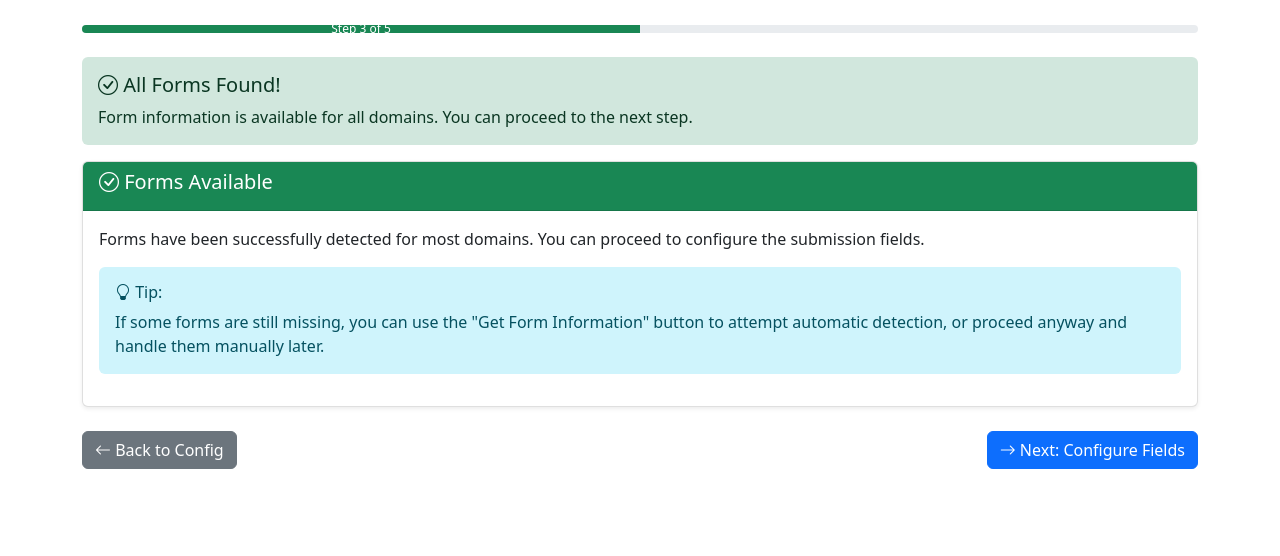
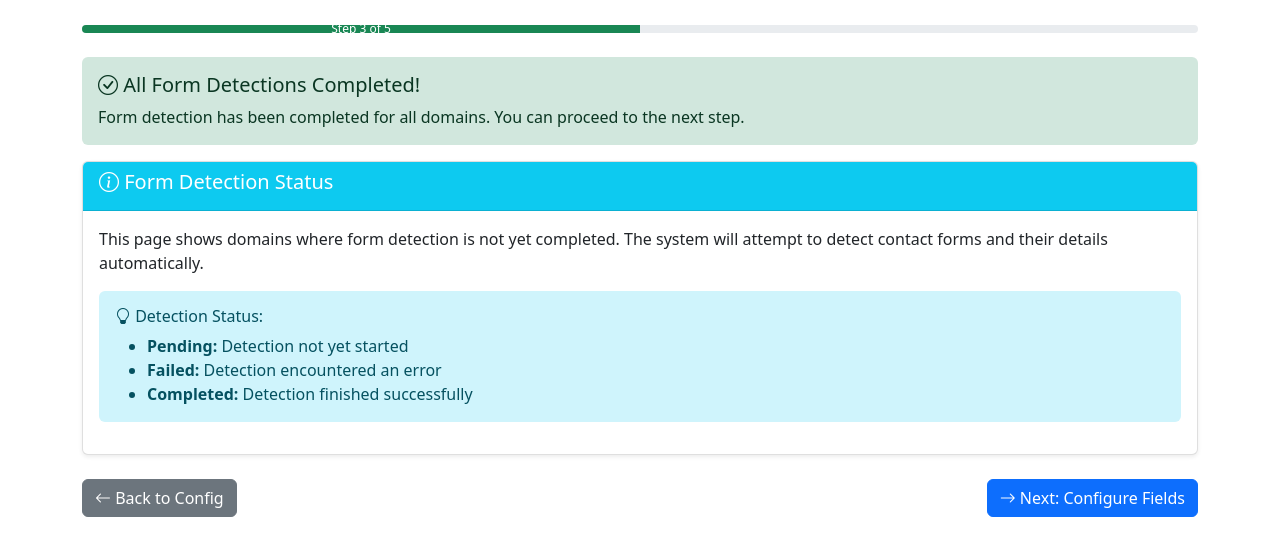
Before and after one commit to faruqsandi/jakubwaleckicontactform, a Flask app: template app/templates/missing_forms.html in a window 1280 px wide. Shown: the part 159-715 px from the top of the page. Run offline with Flask 3, Linux system fonts and the light colour scheme; the template is opened without the code that fills it, so the values that code supplies are empty; parts of the project's set-up code (start-up, migrations or seed data) failed here and were passed over.

Commit message:
display list of missing form domain

```diff
--- a/app/templates/missing_forms.html
+++ b/app/templates/missing_forms.html
@@ -24,7 +24,8 @@
         {% if missing_forms %}
         <div class="card mb-4">
             <div class="card-header bg-warning text-dark">
-                <h5><i class="bi bi-exclamation-triangle"></i> Domains Missing Form Information</h5>
+                <h5><i class="bi bi-exclamation-triangle"></i> Domains with Incomplete Form Detection</h5>
+                <small>Showing domains where form detection is not yet completed</small>
             </div>
             <div class="card-body">
                 <div class="table-responsive">
@@ -32,19 +33,55 @@
                         <thead>
                             <tr>
                                 <th>Domain</th>
+                                <th>Form URL</th>
                                 <th>Status</th>
+                                <th>Form Present</th>
                             </tr>
                         </thead>
                         <tbody>
-                            {% for domain in missing_forms %}
+                            {% for item in missing_forms %}
                             <tr>
                                 <td>
-                                    <i class="bi bi-globe"></i> {{ domain }}
+                                    <i class="bi bi-globe"></i> {{ item.domain }}
                                 </td>
                                 <td>
+                                    {% if item.form_url %}
+                                    <a href="{{ item.form_url }}" target="_blank" class="text-decoration-none">
+                                        <i class="bi bi-link-45deg"></i> {{ item.form_url }}
+                                    </a>
+                                    {% else %}
+                                    <span class="text-muted">Not detected</span>
+                                    {% endif %}
+                                </td>
+                                <td>
+                                    {% if item.status == 'pending' %}
                                     <span class="badge bg-warning">
-                                        <i class="bi bi-question-circle"></i> Form Not Found
+                                        <i class="bi bi-clock"></i> Pending
                                     </span>
+                                    {% elif item.status == 'failed' %}
+                                    <span class="badge bg-danger">
+                                        <i class="bi bi-x-circle"></i> Failed
+                                    </span>
+                                    {% elif item.status == 'not_found' %}
+                                    <span class="badge bg-secondary">
+                                        <i class="bi bi-question-circle"></i> Not Found
+                                    </span>
+                                    {% else %}
+                                    <span class="badge bg-info">
+                                        <i class="bi bi-info-circle"></i> {{ item.status }}
+                                    </span>
+                                    {% endif %}
+                                </td>
+                                <td>
+                                    {% if item.form_present %}
+                                    <span class="badge bg-success">
+                                        <i class="bi bi-check-circle"></i> Yes
+                                    </span>
+                                    {% else %}
+                                    <span class="badge bg-warning">
+                                        <i class="bi bi-question-circle"></i> No/Unknown
+                                    </span>
+                                    {% endif %}
                                 </td>
                             </tr>
                             {% endfor %}
@@ -63,25 +100,26 @@
         </div>
         {% else %}
         <div class="alert alert-success">
-            <h5><i class="bi bi-check-circle"></i> All Forms Found!</h5>
-            <p class="mb-0">Form information is available for all domains. You can proceed to the next step.</p>
+            <h5><i class="bi bi-check-circle"></i> All Form Detections Completed!</h5>
+            <p class="mb-0">Form detection has been completed for all domains. You can proceed to the next step.</p>
         </div>
         {% endif %}
 
         <div class="card">
-            <div class="card-header bg-success text-white">
-                <h5><i class="bi bi-check-circle"></i> Forms Available</h5>
+            <div class="card-header bg-info text-white">
+                <h5><i class="bi bi-info-circle"></i> Form Detection Status</h5>
             </div>
             <div class="card-body">
-                <p>Forms have been successfully detected for most domains. You can proceed to configure the submission
-                    fields.</p>
+                <p>This page shows domains where form detection is not yet completed. The system will attempt to detect
+                    contact forms and their details automatically.</p>
 
                 <div class="alert alert-info">
-                    <h6><i class="bi bi-lightbulb"></i> Tip:</h6>
-                    <p class="mb-0">
-                        If some forms are still missing, you can use the "Get Form Information" button to attempt
-                        automatic detection, or proceed anyway and handle them manually later.
-                    </p>
+                    <h6><i class="bi bi-lightbulb"></i> Detection Status:</h6>
+                    <ul class="mb-0">
+                        <li><strong>Pending:</strong> Detection not yet started</li>
+                        <li><strong>Failed:</strong> Detection encountered an error</li>
+                        <li><strong>Completed:</strong> Detection finished successfully</li>
+                    </ul>
                 </div>
             </div>
         </div>
```
Also changed, not shown: app/blueprints/forms.py (+91 -9 lines).
